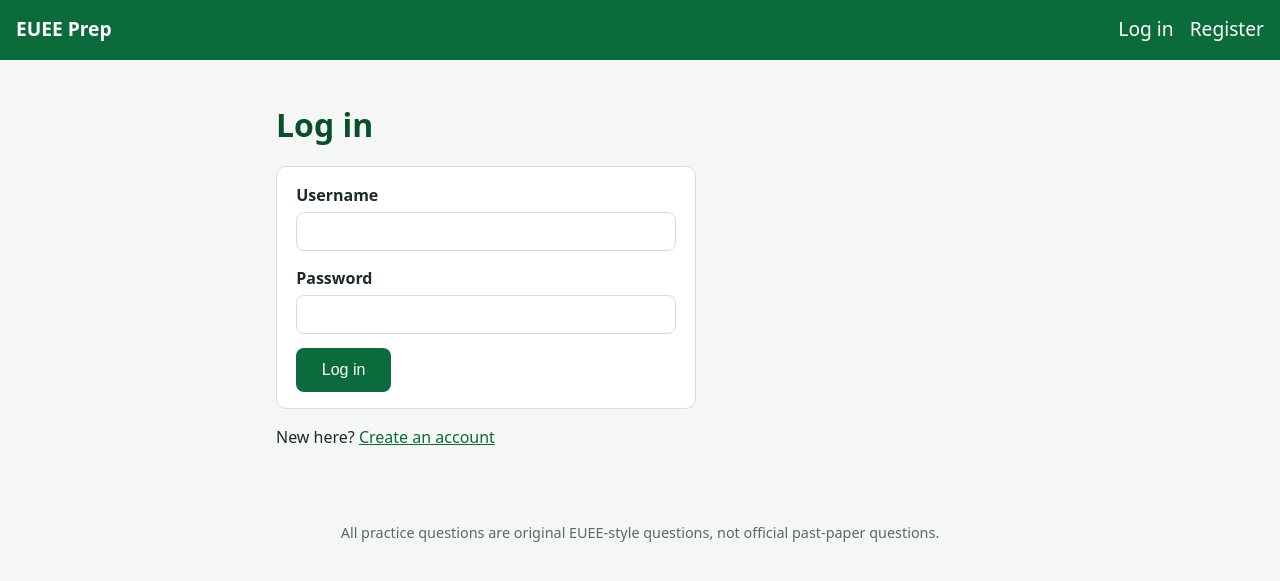
After one commit to sol-abiyot/EUEE-prep, a Flask app: page /login in a window 1280 px wide. The commit adds this page. Shown: the top 581 px of the page. Run offline with Flask 3, Linux system fonts and the light colour scheme.

Commit message:
Add student registration, login and logout

```diff
--- a/app.py
+++ b/app.py
@@ -1,9 +1,31 @@
-from flask import Flask, abort, redirect, render_template, request, url_for
+import os
 import re
+import secrets
+from pathlib import Path
 
+from flask import (
+    Flask,
+    abort,
+    g,
+    redirect,
+    render_template,
+    request,
+    session,
+    url_for,
+)
 from markupsafe import Markup, escape
+
+from auth import (
+    check_login,
+    create_user,
+    get_user,
+    record_login,
+    validate_registration,
+)
+from db import get_connection
 from grading import mark_quiz
 from quiz import (
+    ensure_database,
     generate_quiz,
     get_question_by_id,
     get_questions,
@@ -12,6 +34,27 @@ from quiz import (
 )
 
 app = Flask(__name__)
+
+
+def load_secret_key():
+    """Use EUEE_SECRET_KEY if set; otherwise create and reuse a random key in instance/."""
+    key = os.environ.get("EUEE_SECRET_KEY")
+    if key:
+        return key
+    key_file = Path(app.instance_path) / "secret_key"
+    if not key_file.exists():
+        key_file.parent.mkdir(parents=True, exist_ok=True)
+        key_file.write_text(secrets.token_hex(32))
+    return key_file.read_text().strip()
+
+
+app.secret_key = load_secret_key()
+app.config.update(SESSION_COOKIE_HTTPONLY=True, SESSION_COOKIE_SAMESITE="Lax")
+
+DEFAULT_QUIZ_LENGTH = 5
+MAX_QUIZ_LENGTH = 50
+
+
 @app.template_filter("math")
 def math_filter(text):
     """Make plain-text maths readable: x^2 -> x<sup>2</sup>, pi -> the pi symbol, etc."""
@@ -22,18 +65,45 @@ def math_filter(text):
     safe = re.sub(r"(?<=\d) degrees?\b", "°", safe)
     safe = re.sub(r"(?<=\d) ohm\b", " Ω", safe)
     return Markup(safe)
+
+
 @app.template_filter("plural")
 def plural(count, word="question"):
     """Return '1 question' or '5 questions'."""
     return f"{count} {word}" + ("" if count == 1 else "s")
 
-DEFAULT_QUIZ_LENGTH = 5
-MAX_QUIZ_LENGTH = 50
+
+def database():
+    """Open the database, making sure the tables exist first."""
+    ensure_database()
+    return get_connection()
 
 
 def find_subject(name):
     """Return the properly capitalised subject name, or None if it does not exist."""
     return next((s for s in list_subjects() if s.lower() == name.lower()), None)
+
+
+@app.before_request
+def load_current_user():
+    g.user = None
+    if request.endpoint == "static":
+        return
+    user_id = session.get("user_id")
+    if user_id is None:
+        return
+    conn = database()
+    try:
+        g.user = get_user(conn, user_id)
+    finally:
+        conn.close()
+    if g.user is None:
+        session.pop("user_id", None)
+
+
+@app.context_processor
+def inject_current_user():
+    return {"current_user": getattr(g, "user", None)}
 
 
 @app.route("/")
@@ -98,9 +168,67 @@ def submit():
     )
 
 
+@app.route("/register", methods=["GET", "POST"])
+def register():
+    errors = []
+    username = ""
+    display_name = ""
+    if request.method == "POST":
+        username = request.form.get("username", "").strip()
+        display_name = request.form.get("display_name", "").strip()[:60]
+        password = request.form.get("password", "")
+        confirm = request.form.get("confirm", "")
+        errors = validate_registration(username, password, confirm)
+        if not errors:
+            conn = database()
+            try:
+                user_id = create_user(conn, username, password, display_name)
+                if user_id is None:
+                    errors.append("That username is already taken.")
+                else:
+                    record_login(conn, user_id)
+                    session.clear()
+                    session["user_id"] = user_id
+                    return redirect(url_for("home"))
+            finally:
+                conn.close()
+    return render_template(
+        "register.html", errors=errors, username=username, display_name=display_name
+    )
+
+
+@app.route("/login", methods=["GET", "POST"])
+def login():
+    error = None
+    if request.method == "POST":
+        username = request.form.get("username", "").strip()
+        password = request.form.get("password", "")
+        conn = database()
+        try:
+            user = check_login(conn, username, password)
+            if user is None:
+                error = "Wrong username or password."
+            else:
+                record_login(conn, user["id"])
+                session.clear()
+                session["user_id"] = user["id"]
+                return redirect(url_for("home"))
+        finally:
+            conn.close()
+    return render_template("login.html", error=error)
+
+
+@app.route("/logout", methods=["POST"])
+def logout():
+    session.clear()
+    return redirect(url_for("home"))
+
+
 @app.errorhandler(404)
 def not_found(error):
     return render_template("404.html"), 404
+
+
 @app.errorhandler(405)
 def method_not_allowed(error):
     return render_template(
--- a/db.py
+++ b/db.py
@@ -71,15 +71,14 @@ CREATE TABLE IF NOT EXISTS attempt_answers (
 """
 
 
-def get_connection(db_path=DB_PATH):
+def get_connection(db_path=None):
     """Open the database (creating its folder if needed)."""
-    db_path = Path(db_path)
+    db_path = Path(db_path or DB_PATH)
     db_path.parent.mkdir(parents=True, exist_ok=True)
     conn = sqlite3.connect(db_path)
     conn.row_factory = sqlite3.Row
     conn.execute("PRAGMA foreign_keys = ON")
     return conn
-
 
 def init_db(conn):
     """Create the tables if they do not exist yet."""
--- a/static/style.css
+++ b/static/style.css
@@ -239,3 +239,75 @@ fieldset {
     margin: 0;
     color: var(--muted);
 }
+header {
+    display: flex;
+    justify-content: space-between;
+    align-items: center;
+    flex-wrap: wrap;
+    gap: 0.5rem;
+}
+
+.account {
+    display: flex;
+    align-items: center;
+    gap: 1rem;
+    color: #ffffff;
+}
+
+.account a {
+    color: #ffffff;
+}
+
+.account form {
+    margin: 0;
+}
+
+.link-button {
+    width: auto;
+    background: none;
+    border: 1px solid #ffffff;
+    border-radius: 6px;
+    padding: 0.3rem 0.8rem;
+    color: #ffffff;
+    font-size: 0.95rem;
+}
+
+.link-button:hover {
+    background: rgba(255, 255, 255, 0.15);
+}
+
+.auth-form {
+    background: var(--card);
+    border: 1px solid var(--border);
+    border-radius: 10px;
+    padding: 1rem 1.2rem;
+    max-width: 420px;
+}
+
+.auth-form label {
+    display: block;
+    font-weight: 600;
+}
+
+.auth-form input[type="text"],
+.auth-form input[type="password"] {
+    width: 100%;
+    padding: 0.6rem;
+    margin: 0.2rem 0 0.9rem;
+    border: 1px solid var(--border);
+    border-radius: 8px;
+    font-size: 1rem;
+}
+
+.errors {
+    background: var(--bad-bg);
+    color: var(--bad);
+    border-radius: 8px;
+    padding: 0.6rem 1rem;
+    margin-bottom: 1rem;
+}
+
+.errors ul,
+.errors p {
+    margin: 0;
+}
--- a/templates/base.html
+++ b/templates/base.html
@@ -9,6 +9,17 @@
 <body>
     <header>
         <a href="{{ url_for('home') }}"><strong>EUEE Prep</strong></a>
+        <nav class="account">
+            {% if current_user %}
+            <span>{{ current_user.display_name or current_user.username }}</span>
+            <form method="post" action="{{ url_for('logout') }}">
+                <button type="submit" class="link-button">Log out</button>
+            </form>
+            {% else %}
+            <a href="{{ url_for('login') }}">Log in</a>
+            <a href="{{ url_for('register') }}">Register</a>
+            {% endif %}
+        </nav>
     </header>
     <main>
         {% block content %}{% endblock %}
--- /dev/null
+++ b/templates/login.html
@@ -0,0 +1,23 @@
+{% extends "base.html" %}
+
+{% block title %}Log in - EUEE Prep{% endblock %}
+
+{% block content %}
+<h1>Log in</h1>
+
+{% if error %}
+<div class="errors"><p>{{ error }}</p></div>
+{% endif %}
+
+<form method="post" class="auth-form">
+    <label for="username">Username</label>
+    <input type="text" id="username" name="username" required autocomplete="username">
+
+    <label for="password">Password</label>
+    <input type="password" id="password" name="password" required autocomplete="current-password">
+
+    <button type="submit">Log in</button>
+</form>
+
+<p>New here? <a href="{{ url_for('register') }}">Create an account</a></p>
+{% endblock %}
```
Also changed, not shown: auth.py (added, +59 -0 lines), templates/register.html (added, +33 -0 lines), tests/conftest.py (added, +10 -0 lines), tests/test_auth.py (added, +121 -0 lines).
